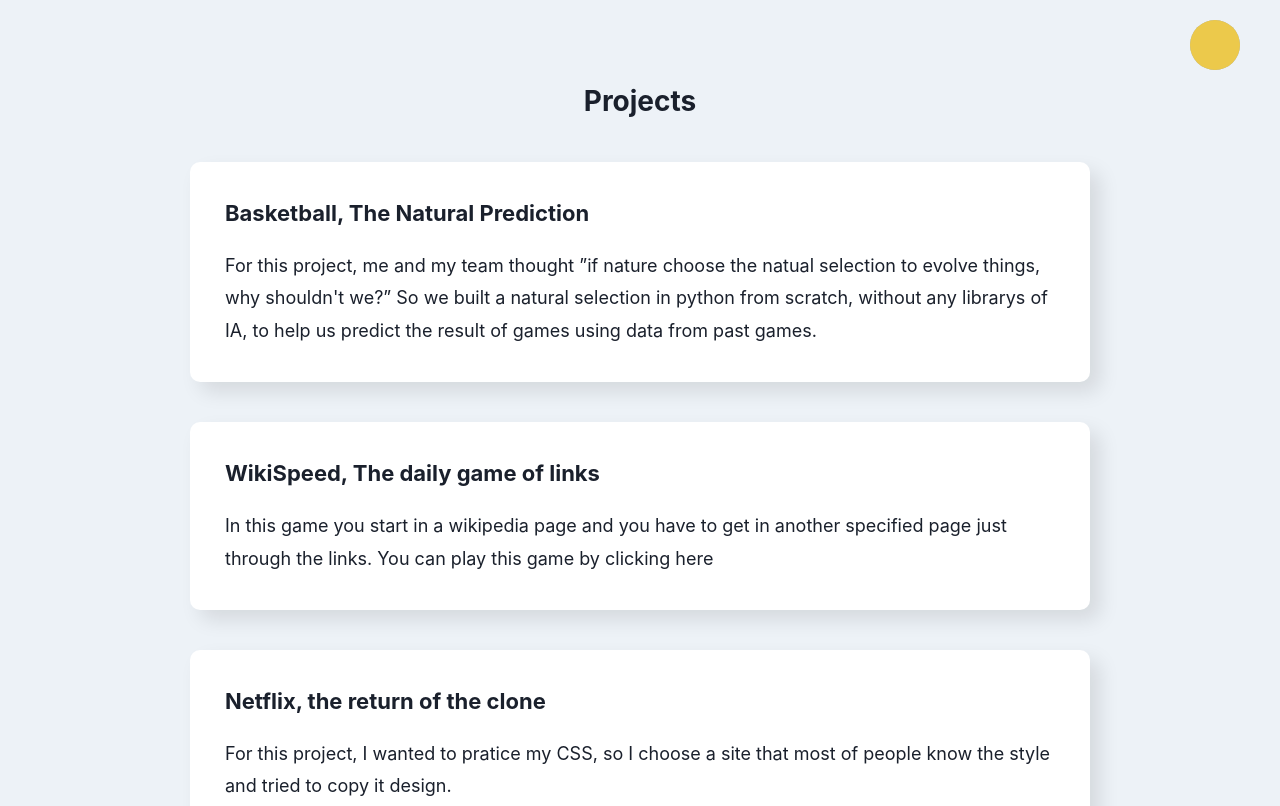
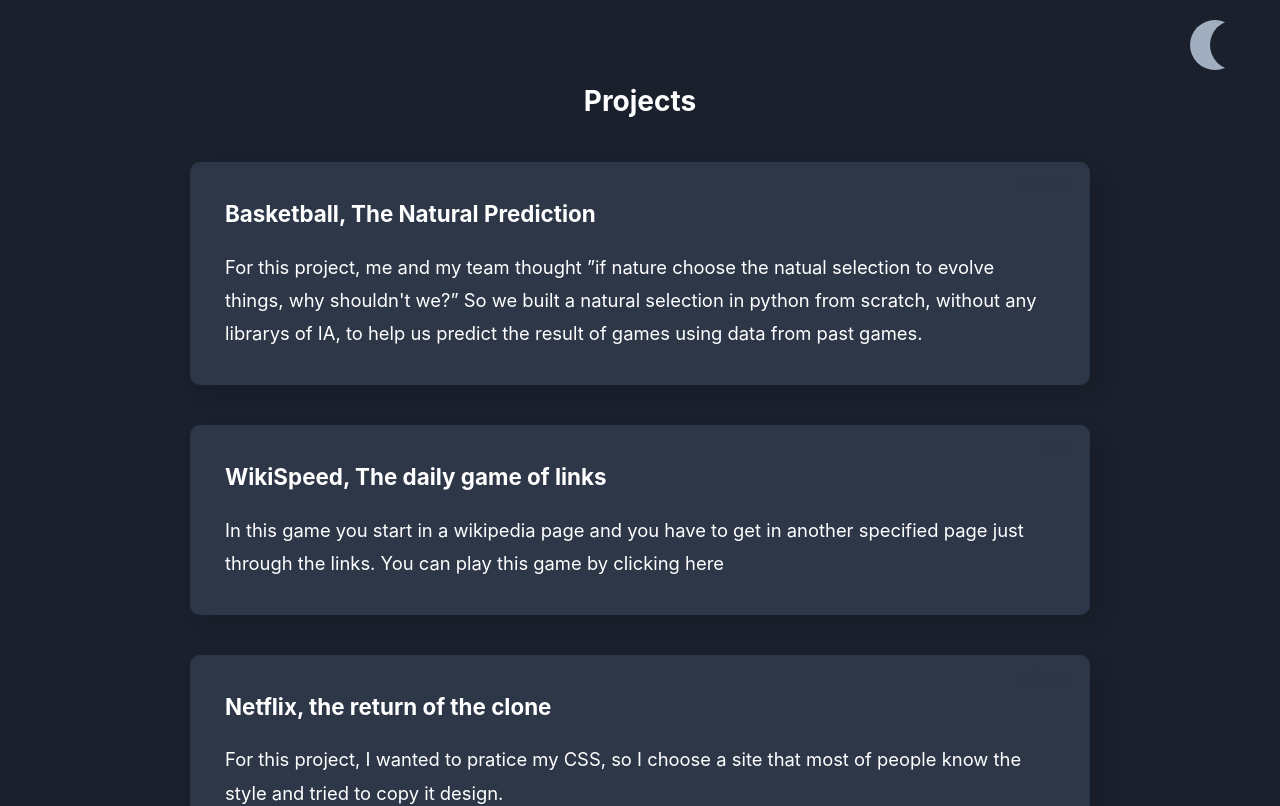
Before and after one commit to gregori-sabel/portfolio, a Next.js app: page / in a window 1280 px wide. Shown: the top 806 px of the page. Built offline with nearby package versions, Linux system fonts and the light colour scheme.

Commit message:
colorful mode

```diff
--- a/src/components/Block/styles.ts
+++ b/src/components/Block/styles.ts
@@ -11,8 +11,16 @@
   color:${props => props.theme.colors.text};
   // bg:{shapeBGColor}
 
-  /* background-color: rgba(255,255,255,.1);
-  backdrop-filter: blur(10px) ; */
+  ${({ theme }) => theme.title === 'colorful' && `
+    background-color: rgba(255,255,255,.1);
+    backdrop-filter: blur(35px) ;
+  `}
+
+  /* ${({ theme }) => theme.title === 'colorful' && `
+    background-image: linear-gradient( to bottom right,rgba(255,255,255,.0), rgba(255,255,255,.10));
+    backdrop-filter: blur(30px) ;
+  `} */
+
 
   transition:0.2s;
   &:hover{
@@ -35,11 +43,11 @@
 
 export const Title = styled.h1`
   font-weight: bold;
-  font-size: 22px;
+  font-size: 1.4em;
   padding-bottom: 20px;
 `
 
 export const Text = styled.p`
-  font-size: 18px ;
+  font-size: 1.15em ;
   line-height: 180%
 `
--- a/src/components/CheckTheme/index.tsx
+++ b/src/components/CheckTheme/index.tsx
@@ -1,7 +1,7 @@
 import { Box, ChakraProvider, Fade, SlideFade } from "@chakra-ui/react";
 import React, { useContext } from "react";
 import { ThemeContext } from "../../contexts/ThemeContext";
-import { Component, Moon, CelestialBody, SunHole, Sun, HoleItself } from "./styles";
+import { Component, Areola, Moon, CelestialBody, SunHole, Sun, HoleItself } from "./styles";
 
 export function CheckTheme() {
   const { toggleTheme, theme } = useContext(ThemeContext)
@@ -12,10 +12,15 @@
         <CelestialBody>
           <Moon />
 
-          <Fade in={theme.title === 'light'} >
+          <Fade in={theme.title !== 'dark'} >
             <Sun />
           </Fade>
         </CelestialBody>
+
+        {/* { theme.title !== 'colorful' &&
+          <Areola>
+          </Areola>
+        } */}
 
         <SunHole>
           <ChakraProvider >
--- a/src/components/CheckTheme/styles.ts
+++ b/src/components/CheckTheme/styles.ts
@@ -35,6 +35,13 @@
   position: absolute;
   left: 0px;
   top: 0px;
+
+  transition: .2s ease-out;
+  ${props => props.theme.title === 'colorful'
+    ? 'border: solid 10px green; background: transparent;'
+    : ''
+  }
+
 `
 
 
@@ -44,9 +51,18 @@
 `
 
 export const HoleItself = styled.div`
-  background: #1A202C;
+  /* background: #1A202C; */
+  background: ${props => props.theme.colors.background};
   height: 50px;
   width: 50px;
   border-radius: 50px;
 
 `
+
+export const Areola = styled.div`
+  /* width: 70px;
+  height: 70px;
+  background-color: black;
+
+  border-radius: 10px; */
+`
--- a/src/components/Footer/styles.ts
+++ b/src/components/Footer/styles.ts
@@ -2,7 +2,7 @@
 
 export const Component = styled.div`
   display: flex;
-  background-color: #2D3748;
+  background-color: ${({theme}) => theme.colors.shapeBG};
   width: 100%;
   height: 150px ;
   justify-content: space-between;
@@ -11,6 +11,12 @@
   margin-top: 80px;
   /* padding: ['10px','20px','40px','60px','80px']}; */
   color: white;
+
+  ${({ theme }) => theme.title === 'colorful' && `
+    background-color: rgba(255,255,255,.1);
+    backdrop-filter: blur(35px) ;
+  `}
+
 `
 
 export const LeftSection = styled.div`
--- a/src/contexts/ThemeContext.tsx
+++ b/src/contexts/ThemeContext.tsx
@@ -3,6 +3,7 @@
 
 import light from '../styles/themes/light'
 import dark from '../styles/themes/dark'
+import colorful from '../styles/themes/colorful'
 
 interface ThemeContextProps{
   theme: {
@@ -25,10 +26,20 @@
 export const ThemeContext = createContext<ThemeContextProps>({} as ThemeContextProps);
 
 export function DynamicThemeProvider({children}: DynamicThemeProvider) {
-  const [ theme, setTheme ] = useState(light);
+  const [ theme, setTheme ] = useState(dark);
 
   const toggleTheme = () => {
-    setTheme(theme.title === 'light' ? dark : light)
+    switch (theme.title) {
+      case 'dark':
+        setTheme(light)
+        break;
+      case 'light':
+        setTheme(colorful)
+        break;
+      case 'colorful':
+        setTheme(dark)
+        break;
+    }
   }
 
   return(
--- a/src/pages/_app.tsx
+++ b/src/pages/_app.tsx
@@ -2,13 +2,15 @@
 import { useContext } from 'react';
 import { DynamicThemeProvider } from '../contexts/ThemeContext'
 import { ThemeContext } from '../contexts/ThemeContext'
+import GlobalStyle from '../styles/globalStyle';
+
 
 function MyApp({ Component, pageProps }: AppProps) {
   const themeContext = useContext(ThemeContext)
-  console.log('greg',themeContext.theme)
 
   return (
     <DynamicThemeProvider >
+      <GlobalStyle />
       <title>Grégori Sabel</title>
       <Component {...pageProps} />
     </DynamicThemeProvider>
--- a/src/pages/styles.ts
+++ b/src/pages/styles.ts
@@ -10,15 +10,34 @@
   justify-content: center;
   background-color: ${props => props.theme.colors.background};
 
+  ${({ theme }) => theme.title === 'colorful' && `
+    background-image: url('/balls.svg');
+    background-position: center;
+    background-repeat: repeat-y;
+    background-size: cover;
+  `}
 
-  /* background-image: url('/balls.svg');
-  background-position: center;
-  background-repeat: repeat-y;
-  background-size: cover; */
+
+
+  @media screen and (min-width: 601px) {
+    font-size: 16px;
+  }
+
+  /* If the screen size is 600px wide or less, set the font-size of <div> to 12px */
+  @media screen and (max-width: 600px) {
+    font-size: 12px;
+  }
+
 
 `
 
 export const CheckThemeWrapper = styled.div`
+  /* display: flex;
+  align-items: center;
+  justify-content: center;
+
+  padding: 10px ; */
+
   position: absolute ;
   right:40px ;
   top: 20px ;
@@ -29,23 +48,34 @@
 
 export const Section = styled.div`
   display: flex;
-  max-width: 900px;
+  max-width: 1000px;
   flex-direction: column;
   align-items: center;
   margin-bottom: 80px;
-  margin: 0px 40px;
+  margin: 0px 5%;
 
 
   div {
     width: 100%;
   }
 
+
+
 `
 export const SectionTitle = styled.h1`
-  font-size: 28px;
+  font-size: 1.75em;
   font-weight: bold;
   /* mt: ['40px', '60px','80px'; */
   margin-top: 80px;
   color: ${props => props.theme.colors.text};
 
+  ${({ theme }) => theme.title === 'colorful' && `
+    margin-top: 67px;
+    border: 1px solid gray;
+    border-radius: 10px;
+    padding: 5px 15px ;
+    background-color: rgba(255,255,255,.1);
+    backdrop-filter: blur(35px) ;
+  `}
+
 `
--- /dev/null
+++ b/src/styles/globalStyle.ts
@@ -0,0 +1,18 @@
+// globalStyles.js
+import { createGlobalStyle } from 'styled-components';
+
+const GlobalStyle = createGlobalStyle`
+  /* If the screen size is 601px wide or more, set the font-size  to 16px */
+  @media screen and (min-width: 601px) {
+    font-size: 16px;
+  }
+
+  /* If the screen size is 600px wide or less, set the font-size of <div> to 12px */
+  @media screen and (max-width: 600px) {
+    font-size: 12px;
+  }
+
+  scroll-behavior: smooth;
+`;
+
+export default GlobalStyle;
--- /dev/null
+++ b/src/styles/themes/colorful.ts
@@ -0,0 +1,12 @@
+// eslint-disable-next-line import/no-anonymous-default-export
+export default {
+  title: 'colorful',
+
+  colors: {
+    background: '#1A202C',
+    shapeBG: 'rgba(255,255,255,.2)',
+    hoverBG: 'rgba(0,0,0,.5)',
+    text: 'white',
+    textHover: 'white'
+  }
+}
```
Also changed, not shown: src/pages/index.tsx (indentation only).
